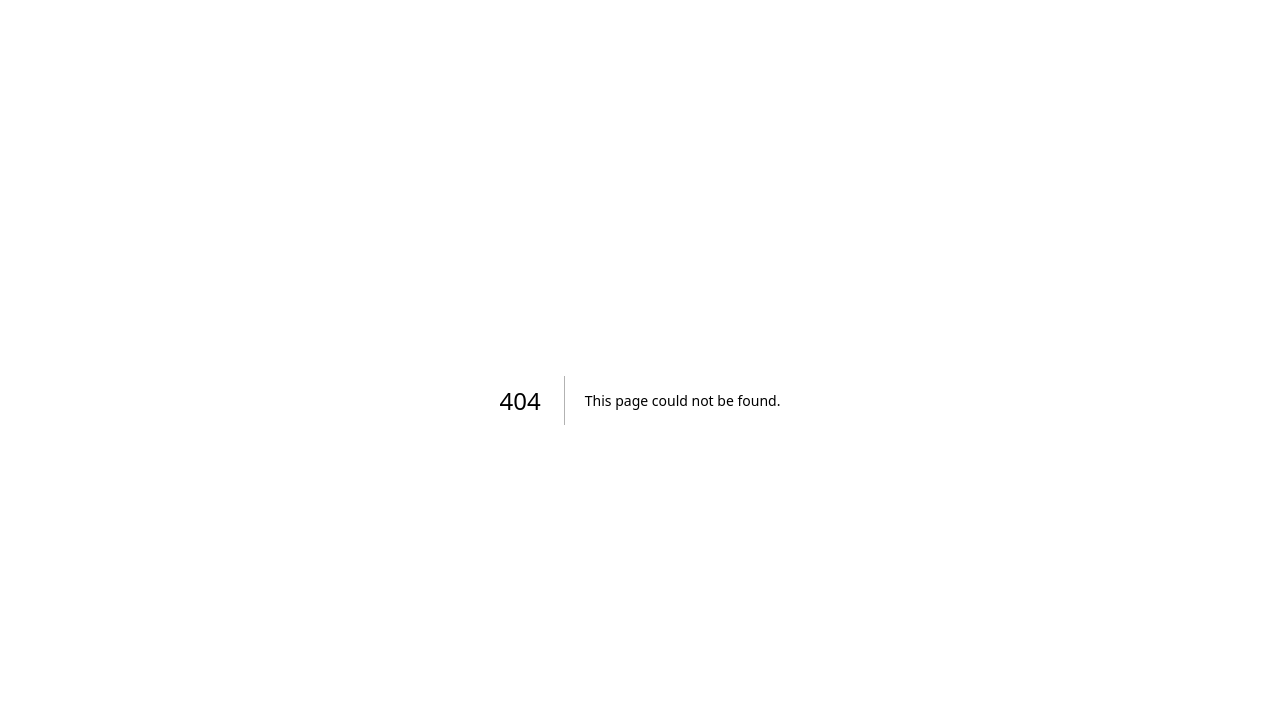
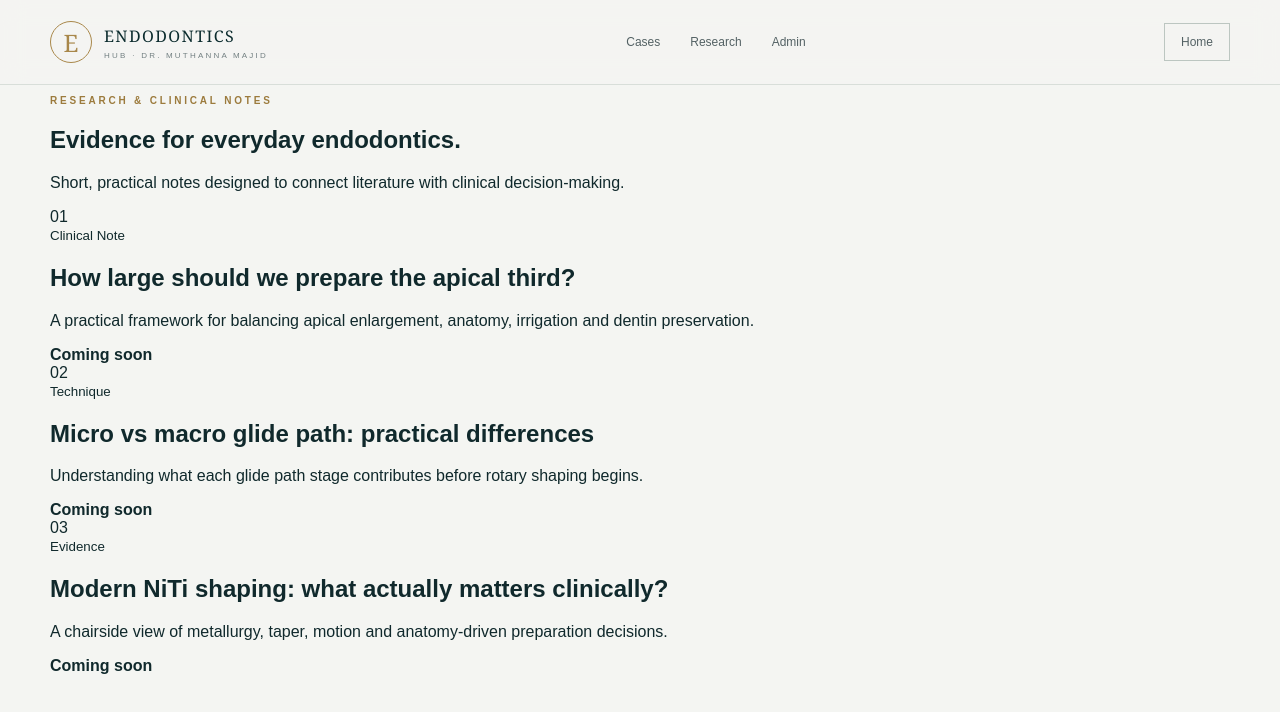
Before and after one commit to mutumajid111-creator/endodontics-hub, a Next.js app: page /research in a window 1280 px wide. Before the commit this address had no page. Shown: the top 712 px of the page. Built offline with nearby package versions, Linux system fonts and the light colour scheme.

Commit message:
Add research notes page

```diff
--- /dev/null
+++ b/app/research/page.tsx
@@ -0,0 +1,14 @@
+import Link from "next/link";
+import { researchNotes } from "@/lib/content";
+
+export const metadata = { title: "Research & Notes | Endodontics Hub" };
+
+export default function ResearchPage() {
+  return (
+    <main>
+      <header className="header"><div className="shell nav"><Link href="/" className="logo"><span className="mark">E</span><span><strong>ENDODONTICS</strong><small>HUB · DR. MUTHANNA MAJID</small></span></Link><nav className="navlinks"><Link href="/cases">Cases</Link><Link href="/research">Research</Link><Link href="/admin">Admin</Link></nav><Link href="/" className="navcta">Home</Link></div></header>
+      <section className="pageHero shell"><p className="eyebrow">RESEARCH & CLINICAL NOTES</p><h1>Evidence for everyday endodontics.</h1><p>Short, practical notes designed to connect literature with clinical decision-making.</p></section>
+      <section className="shell researchList">{researchNotes.map((item, i) => <article key={item.slug}><span>{String(i+1).padStart(2,"0")}</span><div><small>{item.tag}</small><h2>{item.title}</h2><p>{item.excerpt}</p></div><b>Coming soon</b></article>)}</section>
+    </main>
+  );
+}
```
